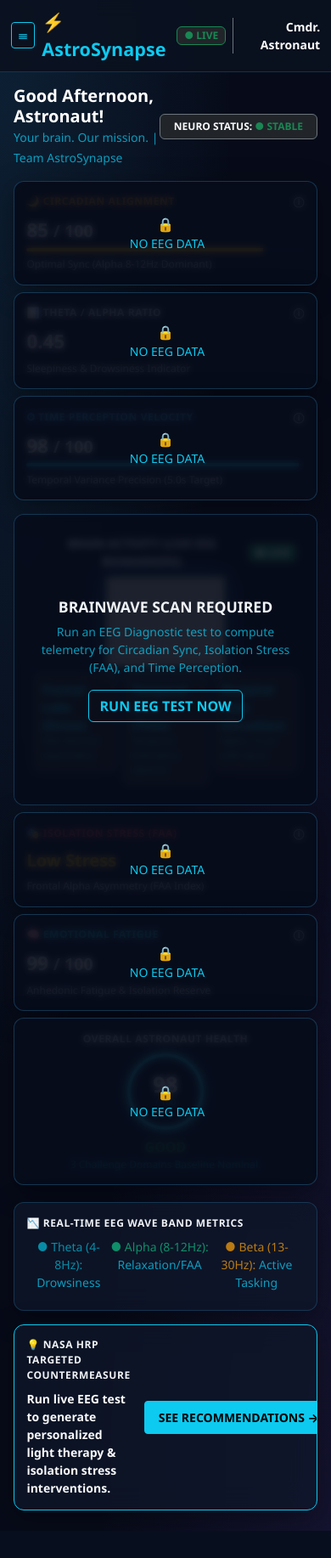
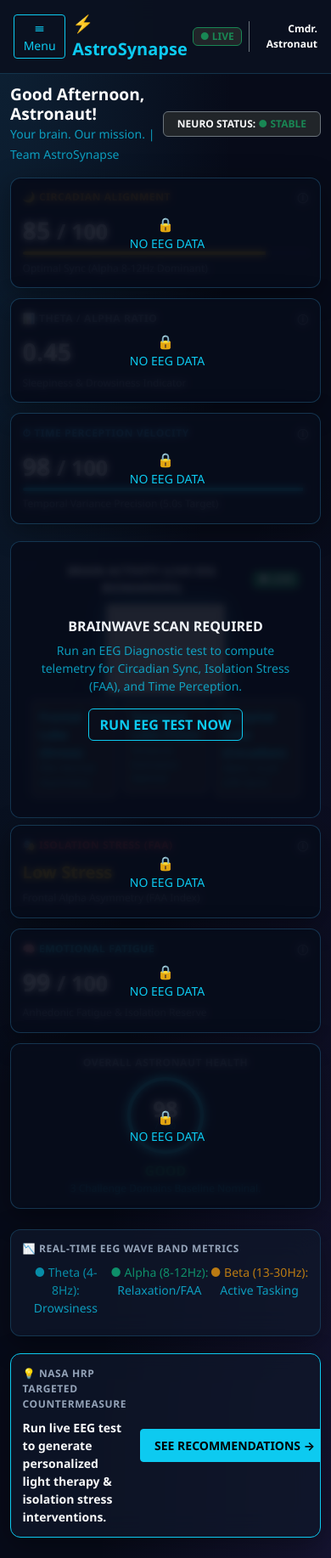
Before and after one commit to sanjidaakter1403/astrosynapse_project, a Django app: page / in a window 390 px wide. Shown: the whole page at 85% size. Before the commit the page ends 1802 px from the top, so only its background shows below. Run offline with Django 5.2, Linux system fonts and the light colour scheme; grey boxes are pictures that could not be loaded.

Commit message:
Fix mobile responsive sidebar and layout overflow

```diff
--- a/dashboard/static/css/style.css
+++ b/dashboard/static/css/style.css
@@ -191,3 +191,110 @@ body {
         font-size: 1.1rem;
     }
 }
+:root {
+    --bg-dark: #070b19;
+    --card-bg: rgba(15, 23, 42, 0.75);
+    --border-color: rgba(56, 189, 248, 0.2);
+    --neon-blue: #38bdf8;
+    --neon-cyan: #22d3ee;
+    --neon-green: #10b981;
+    --neon-yellow: #f59e0b;
+    --neon-red: #ef4444;
+    --text-muted: #94a3b8;
+}
+
+body {
+    background-color: var(--bg-dark);
+    color: #f1f5f9;
+    font-family: 'Segoe UI', system-ui, -apple-system, sans-serif;
+    min-height: 100vh;
+    overflow-x: hidden;
+}
+
+/* Top Header */
+.top-header {
+    background: rgba(11, 17, 32, 0.95);
+    backdrop-filter: blur(12px);
+    border-bottom: 1px solid var(--border-color);
+    padding: 0.8rem 1rem;
+}
+
+/* Sidebar */
+.sidebar {
+    width: 220px;
+    min-width: 220px;
+    min-height: calc(100vh - 60px);
+    background: rgba(11, 17, 32, 0.9);
+    border-right: 1px solid var(--border-color);
+    padding: 1rem 0.5rem;
+}
+
+.nav-item-link {
+    display: flex;
+    align-items: center;
+    gap: 10px;
+    padding: 0.75rem 1rem;
+    color: #94a3b8;
+    text-decoration: none;
+    border-radius: 8px;
+    font-weight: 500;
+    margin-bottom: 0.4rem;
+}
+
+.nav-item-link:hover, .nav-item-link.active {
+    background: rgba(56, 189, 248, 0.15);
+    color: var(--neon-cyan);
+}
+
+/* Main Content Area Fix */
+.main-content-area {
+    width: 100%;
+    max-width: 100vw;
+    box-sizing: border-box;
+}
+
+/* Cards & Responsive Layout */
+.dash-card, .result-dash-card {
+    background: var(--card-bg);
+    border: 1px solid var(--border-color);
+    border-radius: 12px;
+    padding: 1.25rem;
+    margin-bottom: 0.75rem;
+    word-wrap: break-word;
+}
+
+.metric-header {
+    font-size: 0.75rem;
+    font-weight: 700;
+    color: var(--text-muted);
+}
+
+.metric-val {
+    font-size: 1.8rem;
+    font-weight: 800;
+    color: #fff;
+}
+
+/* Mobile Media Query Fixes */
+@media (max-width: 768px) {
+    .sidebar {
+        display: none !important; /* Hide sidebar completely on mobile */
+    }
+
+    .main-content-area {
+        width: 100% !important;
+        padding: 0.75rem !important;
+    }
+
+    h3 {
+        font-size: 1.2rem !important;
+    }
+
+    h4, h5 {
+        font-size: 1rem !important;
+    }
+
+    .dash-card {
+        padding: 0.85rem !important;
+    }
+}
--- a/dashboard/templates/dashboard/base.html
+++ b/dashboard/templates/dashboard/base.html
@@ -10,27 +10,26 @@
 </head>
 <body>
 
+    <!-- Top Header -->
     <header class="top-header d-flex justify-content-between align-items-center">
         <div class="d-flex align-items-center gap-2">
-            <!-- Mobile Menu Toggle Button -->
+            <!-- Mobile Toggle Button -->
             <button class="btn btn-sm btn-outline-info d-md-none" type="button" data-bs-toggle="offcanvas" data-bs-target="#mobileSidebar">
-                ☰
+                ☰ Menu
             </button>
-            <span class="fs-4 text-info fw-bold me-1">⚡ AstroSynapse</span>
-            <span class="badge bg-dark border border-info text-cyan d-none d-lg-inline-block" style="font-size: 0.65rem;">REAL-TIME ASTRONAUT TELEMETRY</span>
+            <span class="fs-5 text-info fw-bold me-1">⚡ AstroSynapse</span>
         </div>
-        <div class="d-flex align-items-center gap-2 gap-md-3">
+        <div class="d-flex align-items-center gap-2">
             <span class="badge bg-dark text-success border border-success px-2 py-1">● LIVE</span>
-            <small class="text-info opacity-75 d-none d-sm-inline" id="live-timestamp">UTC --:--:--</small>
-            <div class="text-end border-start ps-2 ps-md-3 border-secondary">
-                <small class="d-block text-white fw-bold">Cmdr. Astronaut</small>
-                <small class="text-info opacity-75 d-none d-sm-block" style="font-size:0.7rem;">Deep Space Station</small>
+            <div class="text-end border-start ps-2 border-secondary">
+                <small class="d-block text-white fw-bold" style="font-size: 0.75rem;">Cmdr. Astronaut</small>
             </div>
         </div>
     </header>
 
-    <!-- Desktop Sidebar & Main Container -->
-    <div class="d-flex">
+    <!-- Navigation & Main Body -->
+    <div class="d-flex w-100">
+        <!-- Desktop Sidebar (Medium and Large Screens) -->
         <nav class="sidebar d-none d-md-block">
             <a href="{% url 'home' %}" class="nav-item-link">🏠 Dashboard</a>
             <a href="{% url 'eeg_analyzer' %}" class="nav-item-link">🧠 Live EEG Scan</a>
@@ -38,13 +37,14 @@
             <a href="{% url 'recommendations' %}" class="nav-item-link">💡 Recommendations</a>
         </nav>
 
-        <main class="flex-grow-1 p-3 p-md-4 overflow-hidden w-100">
+        <!-- Main Content Area -->
+        <main class="main-content-area flex-grow-1 p-3">
             {% block content %}{% endblock %}
         </main>
     </div>
 
-    <!-- Mobile Offcanvas Navigation -->
-    <div class="offcanvas offcanvas-start bg-dark text-white border-end border-info" tabindex="-1" id="mobileSidebar" style="width: 260px;">
+    <!-- Mobile Navigation Drawer (Offcanvas) -->
+    <div class="offcanvas offcanvas-start bg-dark text-white border-end border-info" tabindex="-1" id="mobileSidebar" style="width: 250px;">
         <div class="offcanvas-header border-bottom border-secondary">
             <h5 class="offcanvas-title text-info fw-bold">⚡ AstroSynapse</h5>
             <button type="button" class="btn-close btn-close-white" data-bs-dismiss="offcanvas"></button>
@@ -57,16 +57,6 @@
         </div>
     </div>
 
-    <script href="https://cdn.jsdelivr.net/npm/bootstrap@5.3.0/dist/js/bootstrap.bundle.min.js"></script>
-    <script>
-        function updateUTCClock() {
-            const now = new Date();
-            const timeStr = now.toISOString().replace('T', ' | UTC ').substring(0, 22);
-            const el = document.getElementById('live-timestamp');
-            if(el) el.innerText = timeStr;
-        }
-        setInterval(updateUTCClock, 1000);
-        updateUTCClock();
-    </script>
+    <script src="https://cdn.jsdelivr.net/npm/bootstrap@5.3.0/dist/js/bootstrap.bundle.min.js"></script>
 </body>
 </html>
```
